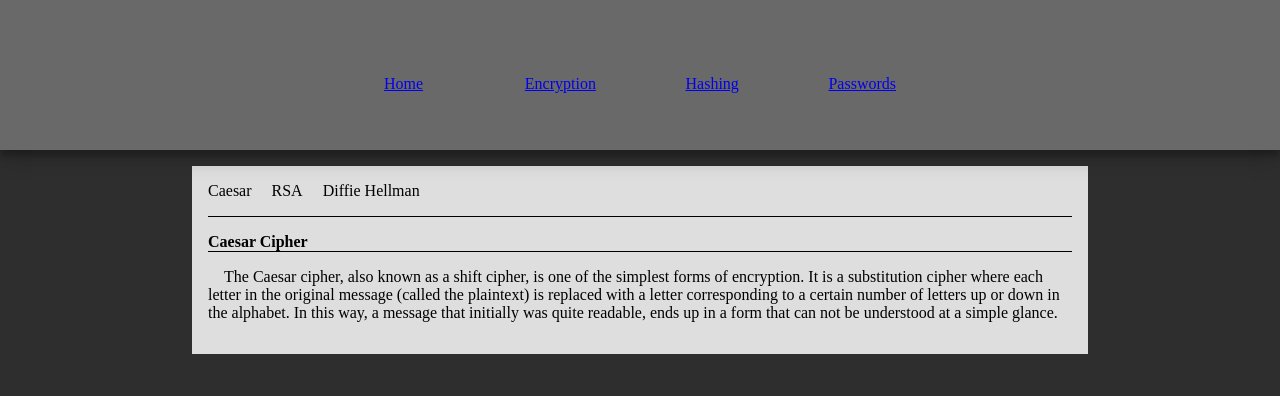
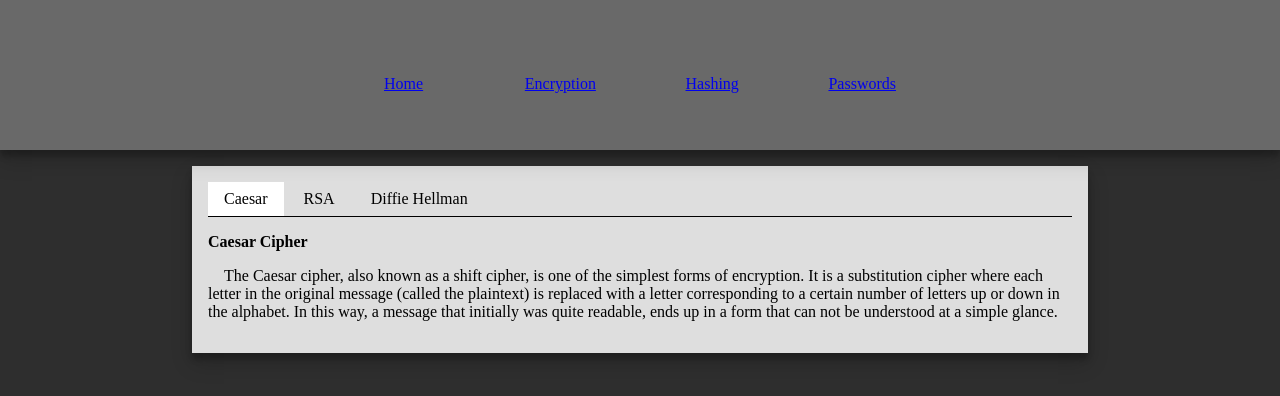
Before and after one commit to cwinslowdodge/Cryptography-Project, a plain HTML site: page encryption.html in a window 1280 px wide. Both pictures are taken after a click on the element "Caesar". Drawn offline with Linux system fonts and the light colour scheme.

Commit message:
Added selection state to the tabs list

```diff
--- a/encryption.html
+++ b/encryption.html
@@ -30,7 +30,7 @@
 
 			<div class="tab-list">
 				<div class="tab-navigation">
-					<div id="selector-caesar" class="tab-selector">
+					<div id="selector-caesar" class="tab-selector selected">
 						Caesar
 					</div>
 
@@ -95,12 +95,19 @@
 				var caesar = document.getElementById('tab-caesar');
 				var rsa = document.getElementById('tab-rsa');
 				var diffie = document.getElementById('tab-diffie-hellman');
+				var sCaesar = document.getElementById('selector-caesar');
+				var sRsa = document.getElementById('selector-rsa');
+				var sDiffie = document.getElementById('selector-diffie-hellman');
 
 				caesar.classList.add("hidden");
 				rsa.classList.add("hidden");
 				diffie.classList.add("hidden");
+				sCaesar.classList.remove("selected");
+				sRsa.classList.remove("selected");
+				sDiffie.classList.remove("selected");
 
 				document.getElementById('tab-' + toggle).classList.remove("hidden");
+				document.getElementById('selector-' + toggle).classList.add("selected");
 			};
 
 			(function() {
--- a/stylesheet.css
+++ b/stylesheet.css
@@ -34,6 +34,7 @@ body {
 	margin-top: 1em;
 	background-color: #DEDEDE;
 	padding: 1em;
+	box-shadow: 0 10px 20px rgba(0,0,0,0.19), 0 6px 6px rgba(0,0,0,0.23);
 }
 
 .tab p {
@@ -50,14 +51,17 @@ body {
 }
 
 .tab-selector {
+	padding: .5em 1em;
 	display: inline-block;
-	margin-bottom: 1em;
-	margin-right: 1em;
 	cursor: pointer;
+}
+
+.tab-selector.selected {
+	background-color: white;
 }
 
 .tab-header {
 	font-weight: bold;
-	border-bottom: 1px solid black;
 	margin-bottom: 1em;
+	width: 25%;
 }
```
